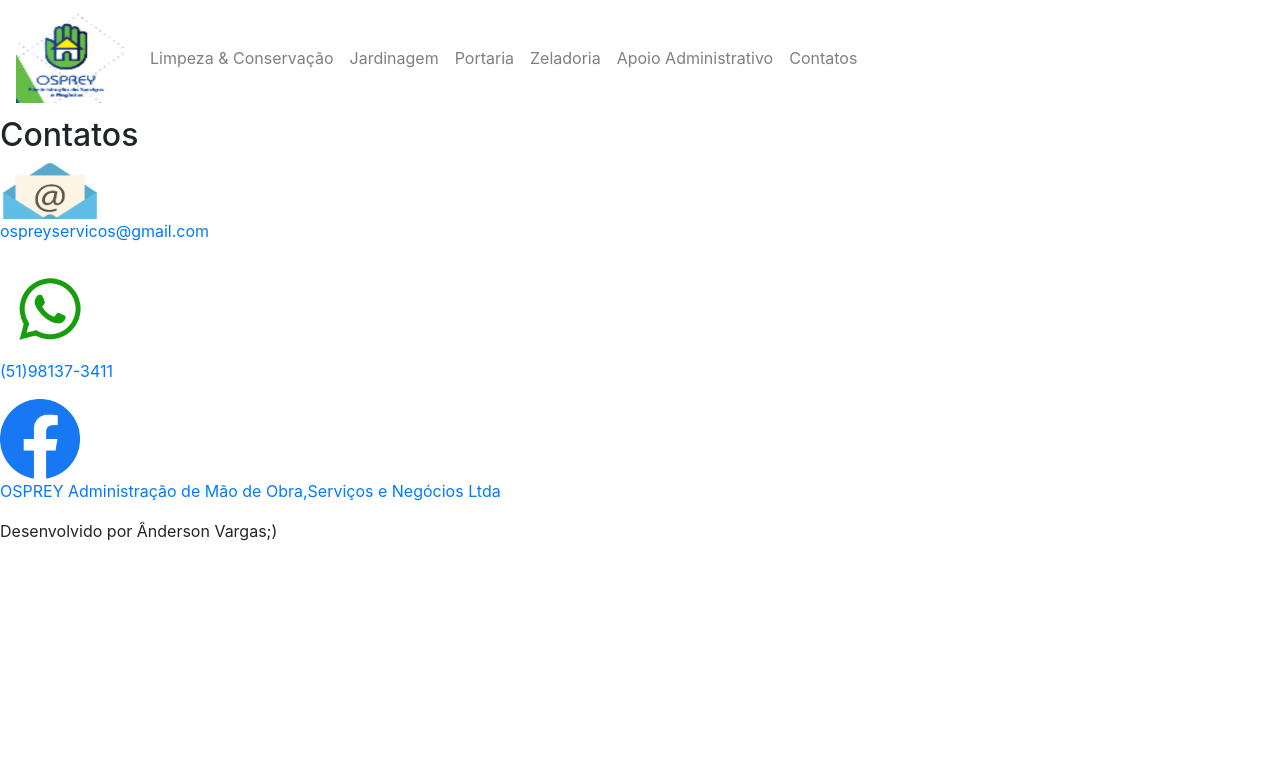
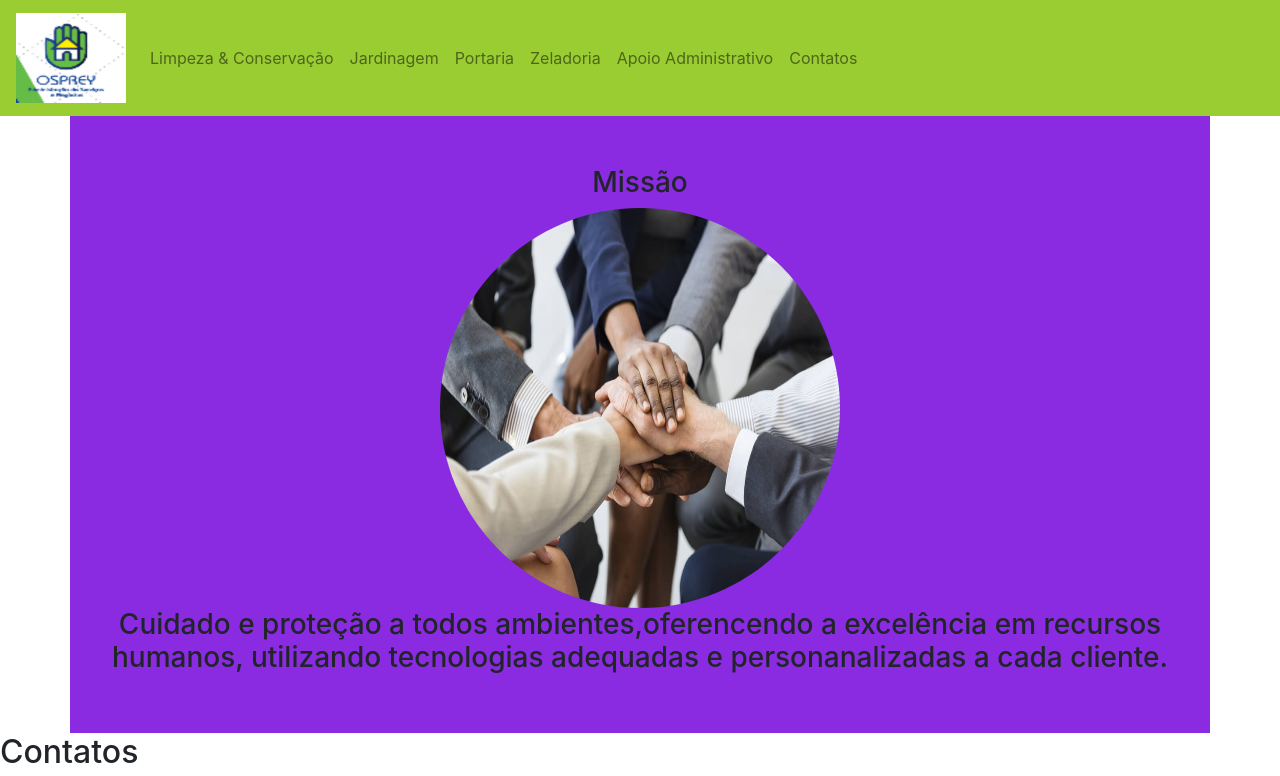
Before and after one commit to andersonsvargas/projeto_01, a plain HTML site: page files/Projeto_01/principal.html in a window 1280 px wide. Shown: the top 776 px of the page. Drawn offline with Linux system fonts and the light colour scheme.

Commit message:
git commit -m "add tudo"

```diff
--- a/files/Projeto_01/principal.html
+++ b/files/Projeto_01/principal.html
@@ -32,20 +32,16 @@
                            <li class="nav-item">
                                   <a class="nav-link" href="#">Contatos</a>
                                 </li>
-
-
-
-
-
-
-                </ul>
-
-           </div>
-
-
-
-
-        </nav>
+                      </ul>
+                 </div>
+          </nav>
+          <section missao>
+            <div class="container limpeza margin text-center">
+              <h3>Missão</h3>
+              <img src="Img/missão2.jpg" class="rounded-circle" width="400" height="400">
+              <h3>Cuidado e proteção a todos ambientes,oferencendo a excelência em recursos humanos, utilizando tecnologias adequadas e personanalizadas a cada cliente.</h3>
+             </div>
+             </section>
 
 
 
--- a/files/Projeto_01/styles/style.css
+++ b/files/Projeto_01/styles/style.css
@@ -1,8 +1,14 @@
-body{
-    background:yellowgreen;
+
+.navbar {
+      background-color: yellowgreen;
+ }
+
+
+.limpeza{
+     background-color: blueviolet;
 }
 
-h1{
-    text-align: center;
-
+.margin{
+  padding-top: 50px;
+  padding-bottom: 50px;
 }
```
Also changed, not shown: files/Projeto_01/Img/missao.png (added), files/Projeto_01/Img/missão2.jpg (added).
